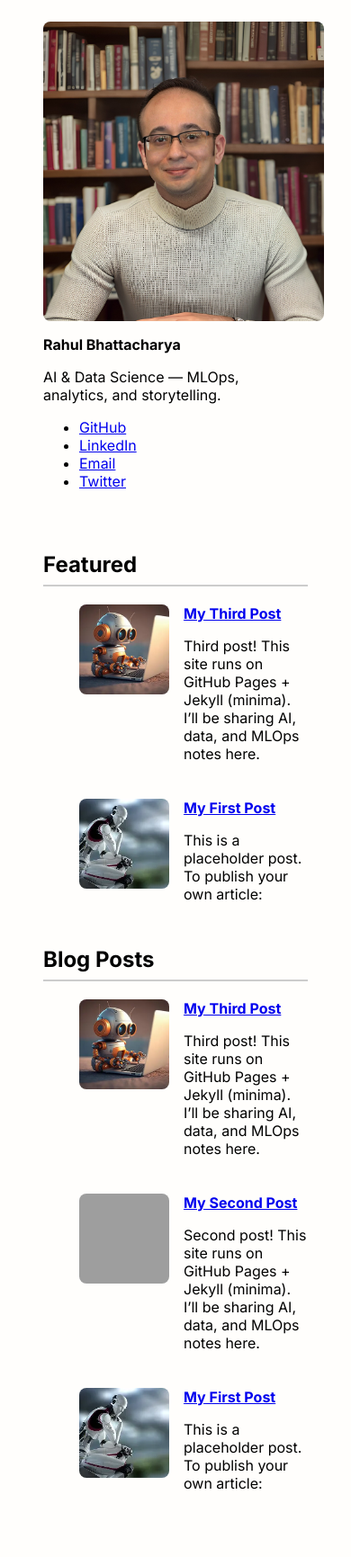
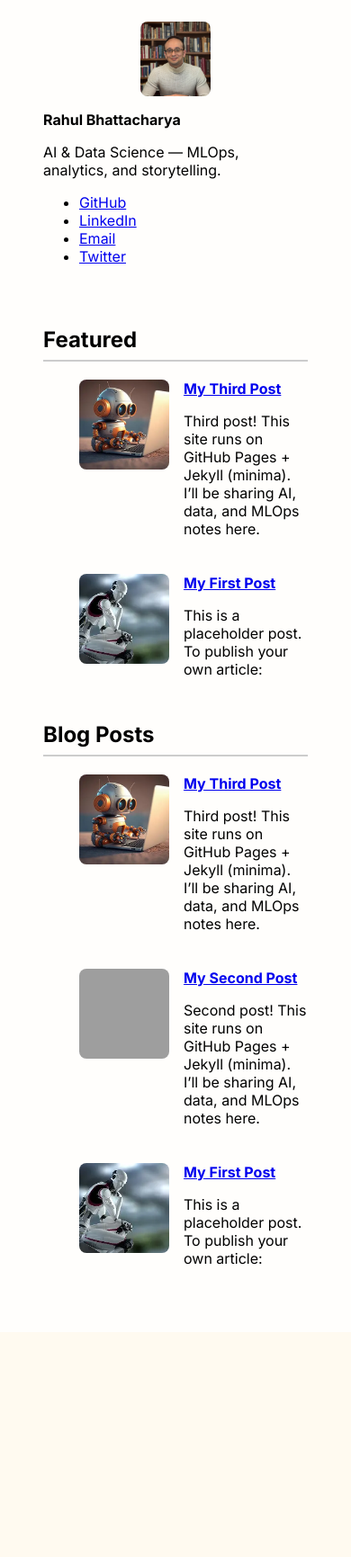
Before and after one commit to RahulBhattacharya1/RahulBhattacharya1.github.io, a Jekyll site: the page built from index.html, in a window 390 px wide. Shown: the whole page at 90% size. Built offline with Jekyll 4.4.1, drawn with Linux system fonts in a browser that asks for light colours; after the commit the page ends 1481 px from its top, so only the background shows below that; grey boxes are pictures that could not be loaded.

Commit message:
Update main.scss

```diff
--- a/assets/css/main.scss
+++ b/assets/css/main.scss
@@ -1,45 +1,19 @@
 ---
 ---
-/* Desktop: stable size controlled by the container, not the viewport */
+/* Desktop: stable size for avatar */
 .sidebar .avatar {
   display: block;
   width: 100%;
-  max-width: 220px;   /* pick a size you like (e.g., 180–240px) */
+  max-width: 220px;   /* adjust 180–240px to taste */
   border-radius: 8px;
   margin: 0 auto;
 }
 
-/* Mobile: make it responsive, but no !important, and scoped */
+/* Mobile: responsive avatar */
 @media (max-width: 768px) {
   .sidebar .avatar {
-    width: 20vw;      /* or 30–40vw if you want larger on phones */
-    max-width: none;  /* override the desktop cap on small screens */
-  }
-}
-
-/* REMOVE this whole block if it’s in your file:
-.sidebar img {
-  width: 20vw !important;
-  display: block;
-  margin: 0 auto;
-  border-radius: 8px;
-}
-*/
-
-/* Desktop: lock in a consistent avatar size */
-.sidebar .avatar {
-  display: block;
-  width: 100%;
-  max-width: 220px;      /* <- pick your fixed visual size */
-  border-radius: 8px;
-  margin: 0 auto;
-}
-
-/* Mobile: keep your 20% of screen width requirement */
-@media (max-width: 768px) {
-  .sidebar .avatar {
-    width: 80vw;
-    max-width: none;     /* override the desktop cap on small screens */
+    width: 20vw;      /* was 80vw; 20vw keeps it smaller/consistent */
+    max-width: none;
   }
 }
 
@@ -47,32 +21,26 @@
 body {
   font-family: 'Inter', -apple-system, BlinkMacSystemFont, 'Segoe UI', Roboto, Oxygen,
     Ubuntu, Cantarell, 'Open Sans', 'Helvetica Neue', sans-serif;
-  -webkit-font-smoothing: antialiased;   /* Smooths on macOS/iOS */
-  -moz-osx-font-smoothing: grayscale;    /* Smooths on Firefox */
+  -webkit-font-smoothing: antialiased;
+  -moz-osx-font-smoothing: grayscale;
   text-rendering: optimizeLegibility;
-  background-color: #fffaf0; /* keep your golden tint */
+  background-color: #fffaf0;
   margin: 0;
   padding: 0;
 }
 
 /* ──────────────── GLOBAL STYLES ──────────────── */
 
-body {
-  background-color: #fffaf0; /* light golden tint */
-  margin: 0;
-  padding: 0;
-}
-
 .layout-wrapper {
   display: flex;
   flex-direction: row;
   align-items: flex-start;
-  justify-content: space-between;
+  justify-content: flex-start;  /* ← changed from space-between to stop right-shift */
   max-width: 100%;
   margin: 0 auto;
   padding: 1.5rem 3rem;
   background-color: #fffefc;
-  gap: 2rem;
+  gap: 2rem;                    /* provides consistent spacing */
   flex-wrap: nowrap;
 }
 
```
